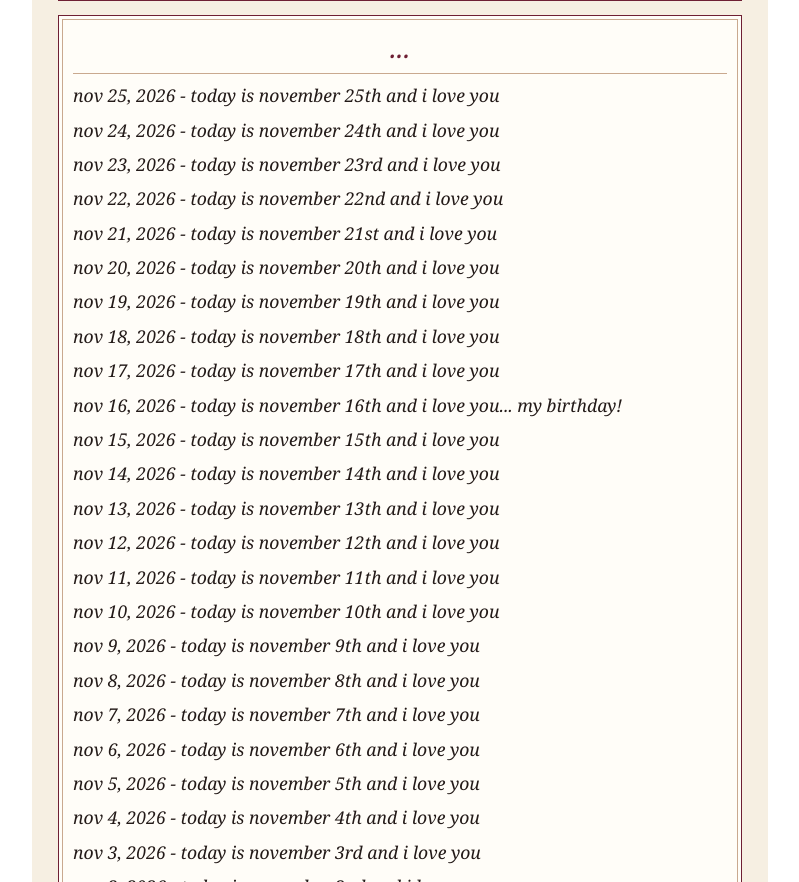
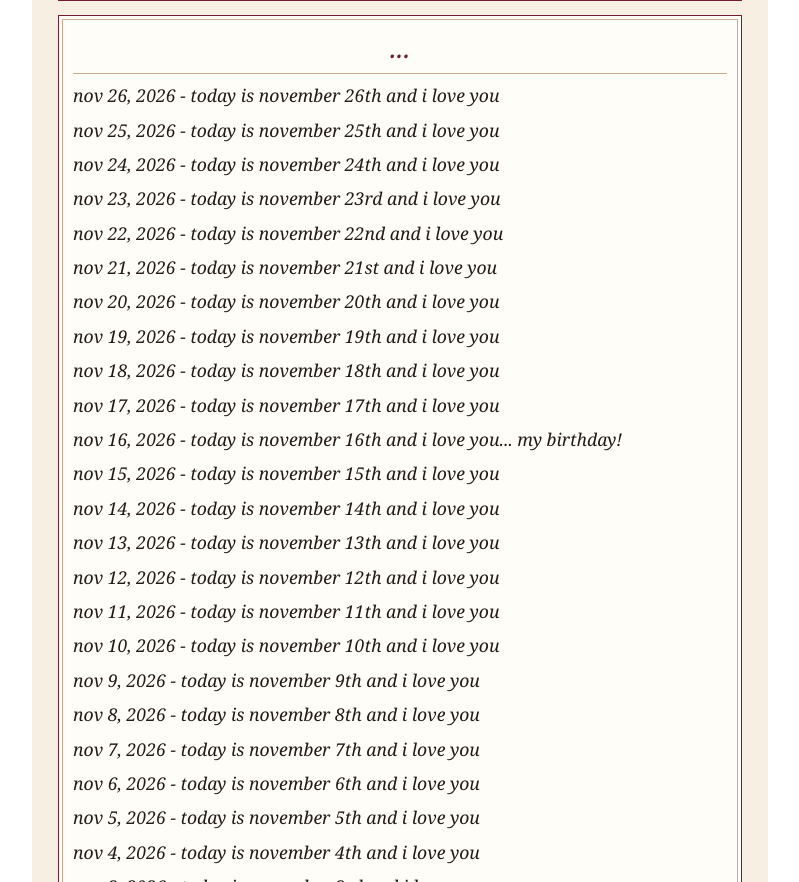
Before and after one commit to jjwarren7/jjwarren7.github.io, a plain HTML site: page index.html in a window 1280 px wide. Shown: the part 2433-3315 px from the top of the page, without its empty margins (122-921 px from the left). Drawn offline with Linux system fonts and the light colour scheme; a web font is replaced by a local one.

Commit message:
Update index.html

```diff
--- a/index.html
+++ b/index.html
@@ -70,6 +70,7 @@ i look forward to your updates, i love you my love.</p>
 
       <article id="updates">
         <header><h2>...</h2></header>
+        <p><i>nov 26, 2026</i> - today is november 26th and i love you</p>
         <p><i>nov 25, 2026</i> - today is november 25th and i love you</p>
         <p><i>nov 24, 2026</i> - today is november 24th and i love you</p>
         <p><i>nov 23, 2026</i> - today is november 23rd and i love you</p>
```
